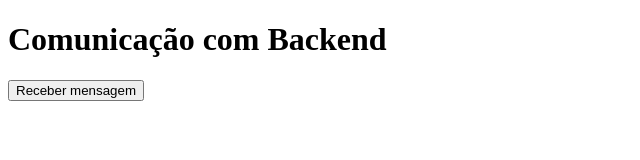
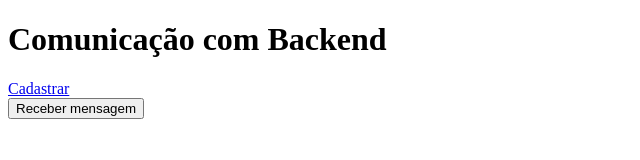
Before and after one commit to EmillyNonato02/frontend, a plain HTML site: page index.html in a window 1280 px wide. Shown: the whole page, without its empty margins (0-640 px from the left). Drawn offline with Linux system fonts and the light colour scheme.

Commit message:
Salvando informações no banco de dados

```diff
--- a/index.html
+++ b/index.html
@@ -10,7 +10,7 @@
     <header>
         <h1>Comunicação com Backend</h1>
 
-        <a href="./pages/cadastro.html"></a>
+        <a href="./pages/cadastro.html">Cadastrar</a>
     </header>
 
     <div class="pessoa">
--- a/pages/cadastro.js
+++ b/pages/cadastro.js
@@ -25,4 +25,6 @@ async function sendUser() {
     }).then(response =>response.json())
 
     alert(response.message)
+
+    window.location.href = "../index.html"
 }
```
